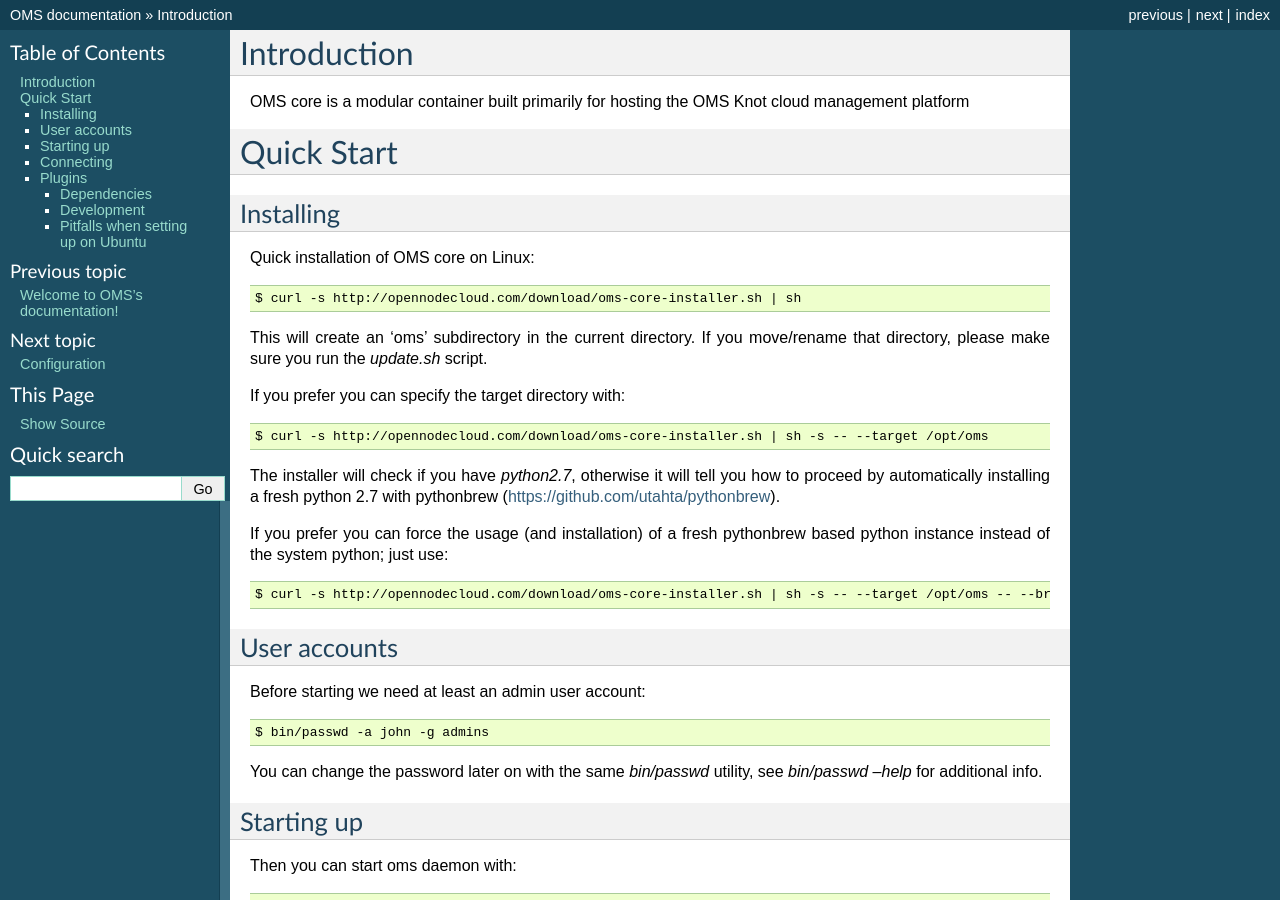
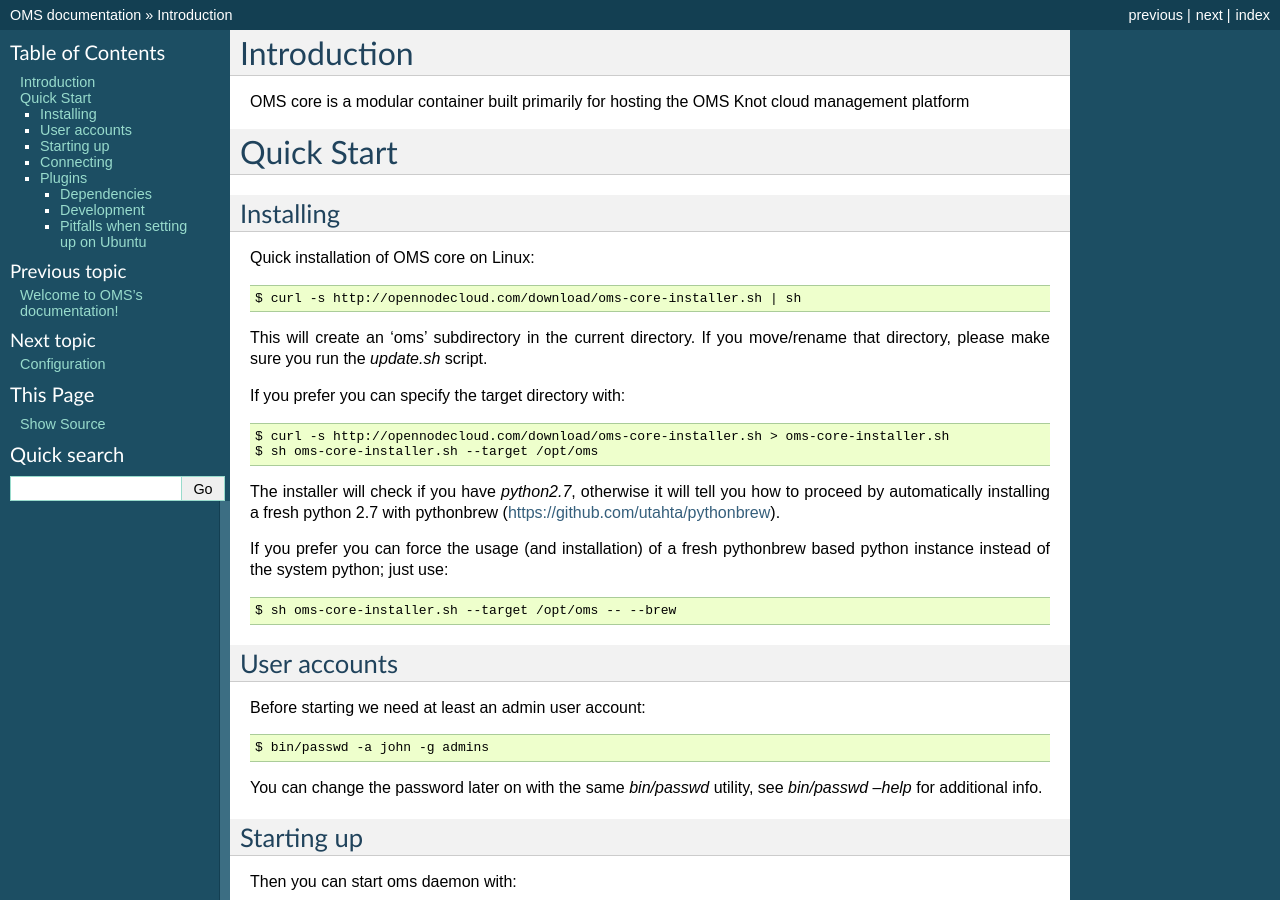
Before and after one commit to opennode/opennode-management, a Sphinx documentation site: the page built from docs/source/intro.rst, in a window 1280 px wide and 900 px high. Built offline with Sphinx 7.4.7, drawn with Linux system fonts in a browser that asks for light colours; pages that are not in the unit, such as notebooks, are missing from menus; the version number could not be read and is left out.

Commit message:
Removed makeself.sh customization from OMS install script generation, modified documentation.

```diff
--- a/docs/source/intro.rst
+++ b/docs/source/intro.rst
@@ -22,7 +22,8 @@
 
 .. code-block:: sh
 
-  $ curl -s http://opennodecloud.com/download/oms-core-installer.sh | sh -s -- --target /opt/oms
+  $ curl -s http://opennodecloud.com/download/oms-core-installer.sh > oms-core-installer.sh
+  $ sh oms-core-installer.sh --target /opt/oms
 
 The installer will check if you have `python2.7`, otherwise it will tell you
 how to proceed by automatically installing a fresh python 2.7 with pythonbrew
@@ -33,7 +34,7 @@
 
 .. code-block:: sh
 
-  $ curl -s http://opennodecloud.com/download/oms-core-installer.sh | sh -s -- --target /opt/oms -- --brew
+  $ sh oms-core-installer.sh --target /opt/oms -- --brew
 
 User accounts
 -------------
```
Also changed, not shown: 1 other file.
